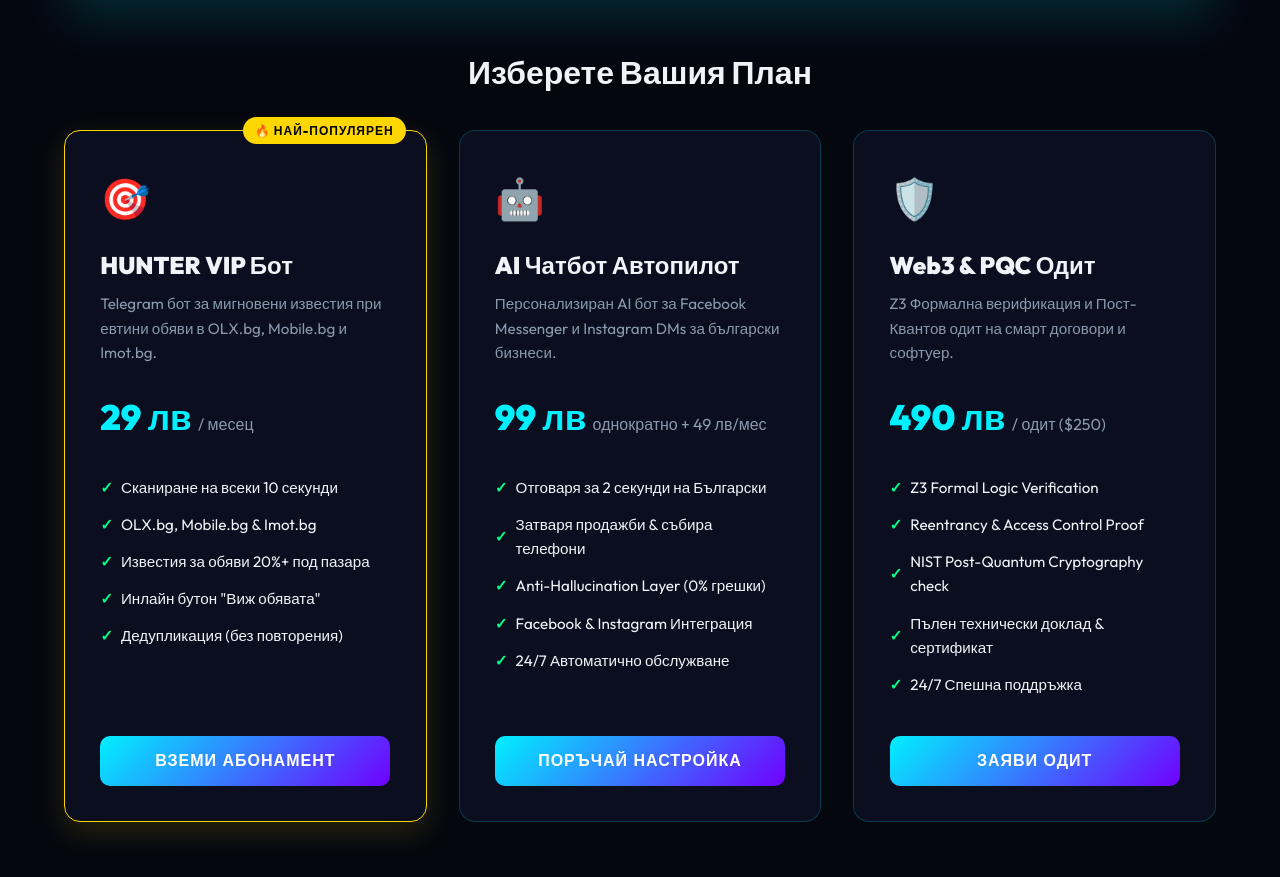
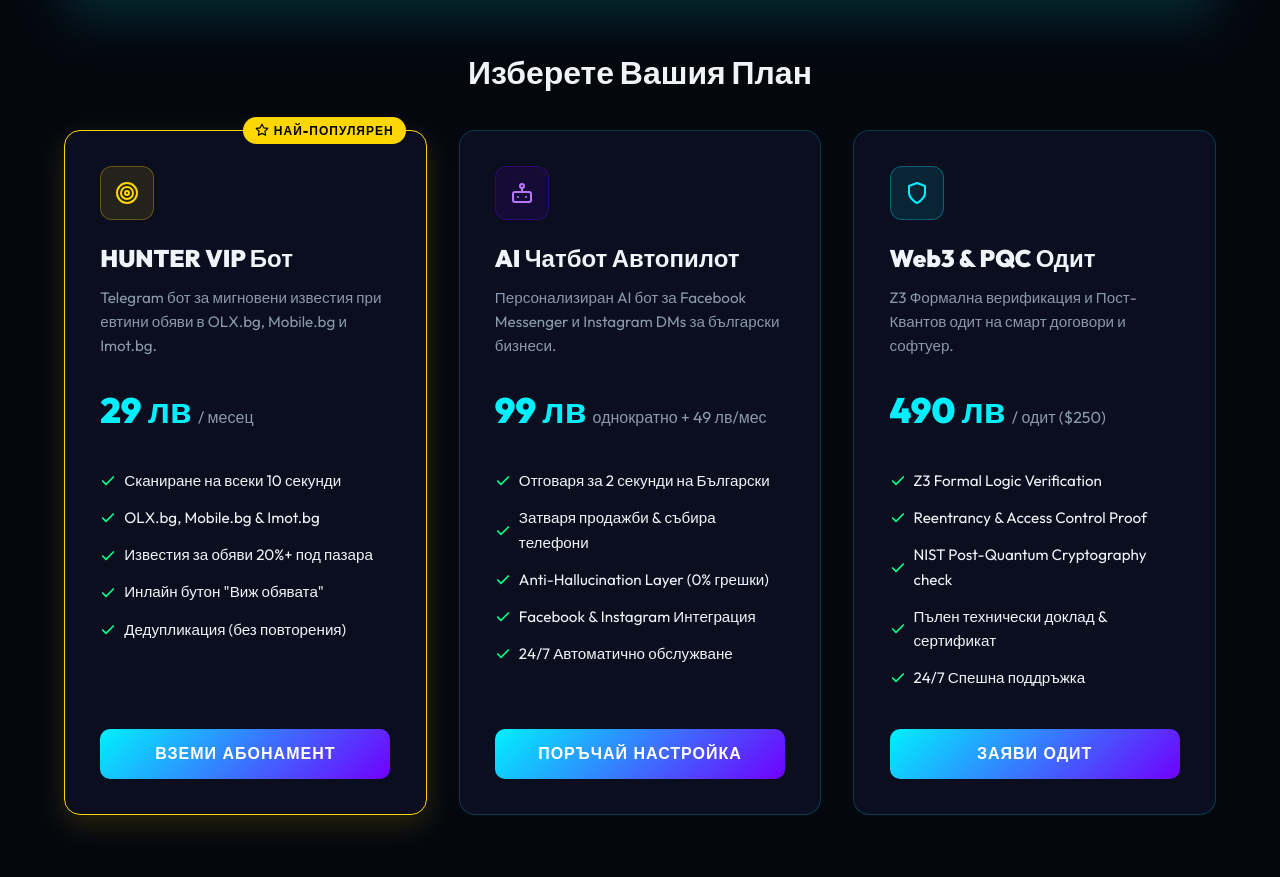
Before and after one commit to papica777-eng/HUNTER, a website: page index.html in a window 1280 px wide. Shown: the part 1460-2337 px from the top of the page. Drawn offline with Linux system fonts and the light colour scheme.

Commit message:
style: replace chat emojis with professional SVG vector icons and glowing icon badges

```diff
--- a/index.html
+++ b/index.html
@@ -261,11 +261,44 @@
       border-radius: 20px;
       text-transform: uppercase;
       letter-spacing: 1px;
+      display: flex;
+      align-items: center;
+      gap: 0.3rem;
     }
 
-    .card-icon {
-      font-size: 2.5rem;
-      margin-bottom: 1rem;
+    .svg-icon {
+      width: 24px;
+      height: 24px;
+      stroke: currentColor;
+      stroke-width: 2;
+      stroke-linecap: round;
+      stroke-linejoin: round;
+      fill: none;
+    }
+
+    .card-icon-wrapper {
+      width: 54px;
+      height: 54px;
+      border-radius: 12px;
+      background: rgba(0, 240, 255, 0.1);
+      border: 1px solid rgba(0, 240, 255, 0.3);
+      display: flex;
+      align-items: center;
+      justify-content: center;
+      color: var(--accent-cyan);
+      margin-bottom: 1.2rem;
+    }
+
+    .card-icon-wrapper.purple {
+      background: rgba(112, 0, 255, 0.1);
+      border-color: rgba(112, 0, 255, 0.3);
+      color: #b877ff;
+    }
+
+    .card-icon-wrapper.gold {
+      background: rgba(255, 215, 0, 0.1);
+      border-color: rgba(255, 215, 0, 0.3);
+      color: var(--accent-gold);
     }
 
     .card-title {
@@ -309,10 +342,15 @@
       gap: 0.5rem;
     }
 
-    .card-features li::before {
-      content: "✓";
-      color: var(--accent-green);
-      font-weight: bold;
+    .check-icon {
+      width: 16px;
+      height: 16px;
+      stroke: var(--accent-green);
+      stroke-width: 2.5;
+      stroke-linecap: round;
+      stroke-linejoin: round;
+      fill: none;
+      flex-shrink: 0;
     }
 
     .btn-buy {
@@ -502,49 +540,58 @@
 
       <!-- Plan 1: HUNTER VIP -->
       <div class="pricing-card featured">
-        <div class="featured-tag">🔥 НАЙ-ПОПУЛЯРЕН</div>
-        <div class="card-icon">🎯</div>
+        <div class="featured-tag">
+          <svg class="svg-icon" style="width:14px; height:14px; stroke:#000;" viewBox="0 0 24 24"><polygon points="12 2 15.09 8.26 22 9.27 17 14.14 18.18 21.02 12 17.77 5.82 21.02 7 14.14 2 9.27 8.91 8.26 12 2"></polygon></svg>
+          НАЙ-ПОПУЛЯРЕН
+        </div>
+        <div class="card-icon-wrapper gold">
+          <svg class="svg-icon" viewBox="0 0 24 24"><circle cx="12" cy="12" r="10"></circle><circle cx="12" cy="12" r="6"></circle><circle cx="12" cy="12" r="2"></circle></svg>
+        </div>
         <h3 class="card-title">HUNTER VIP Бот</h3>
         <p class="card-desc">Telegram бот за мигновени известия при евтини обяви в OLX.bg, Mobile.bg и Imot.bg.</p>
         <div class="card-price">29 лв <span>/ месец</span></div>
         <ul class="card-features">
-          <li>Сканиране на всеки 10 секунди</li>
-          <li>OLX.bg, Mobile.bg & Imot.bg</li>
-          <li>Известия за обяви 20%+ под пазара</li>
-          <li>Инлайн бутон "Виж обявата"</li>
-          <li>Дедупликация (без повторения)</li>
+          <li><svg class="check-icon" viewBox="0 0 24 24"><polyline points="20 6 9 17 4 12"></polyline></svg> Сканиране на всеки 10 секунди</li>
+          <li><svg class="check-icon" viewBox="0 0 24 24"><polyline points="20 6 9 17 4 12"></polyline></svg> OLX.bg, Mobile.bg & Imot.bg</li>
+          <li><svg class="check-icon" viewBox="0 0 24 24"><polyline points="20 6 9 17 4 12"></polyline></svg> Известия за обяви 20%+ под пазара</li>
+          <li><svg class="check-icon" viewBox="0 0 24 24"><polyline points="20 6 9 17 4 12"></polyline></svg> Инлайн бутон "Виж обявата"</li>
+          <li><svg class="check-icon" viewBox="0 0 24 24"><polyline points="20 6 9 17 4 12"></polyline></svg> Дедупликация (без повторения)</li>
         </ul>
         <button class="btn-buy" onclick="openCheckout('HUNTER VIP Бот за Обяви', 29, 'month')">Вземи Абонамент</button>
       </div>
 
       <!-- Plan 2: AI Sales Bot Setup -->
       <div class="pricing-card">
-        <div class="card-icon">🤖</div>
+        <div class="card-icon-wrapper purple">
+          <svg class="svg-icon" viewBox="0 0 24 24"><rect x="3" y="11" width="18" height="10" rx="2"></rect><circle cx="12" cy="5" r="2"></circle><path d="M12 7v4"></path><line x1="8" y1="16" x2="8.01" y2="16"></line><line x1="16" y1="16" x2="16.01" y2="16"></line></svg>
+        </div>
         <h3 class="card-title">AI Чатбот Автопилот</h3>
         <p class="card-desc">Персонализиран AI бот за Facebook Messenger и Instagram DMs за български бизнеси.</p>
         <div class="card-price">99 лв <span>однократно + 49 лв/мес</span></div>
         <ul class="card-features">
-          <li>Отговаря за 2 секунди на Български</li>
-          <li>Затваря продажби & събира телефони</li>
-          <li>Anti-Hallucination Layer (0% грешки)</li>
-          <li>Facebook & Instagram Интеграция</li>
-          <li>24/7 Автоматично обслужване</li>
+          <li><svg class="check-icon" viewBox="0 0 24 24"><polyline points="20 6 9 17 4 12"></polyline></svg> Отговаря за 2 секунди на Български</li>
+          <li><svg class="check-icon" viewBox="0 0 24 24"><polyline points="20 6 9 17 4 12"></polyline></svg> Затваря продажби & събира телефони</li>
+          <li><svg class="check-icon" viewBox="0 0 24 24"><polyline points="20 6 9 17 4 12"></polyline></svg> Anti-Hallucination Layer (0% грешки)</li>
+          <li><svg class="check-icon" viewBox="0 0 24 24"><polyline points="20 6 9 17 4 12"></polyline></svg> Facebook & Instagram Интеграция</li>
+          <li><svg class="check-icon" viewBox="0 0 24 24"><polyline points="20 6 9 17 4 12"></polyline></svg> 24/7 Автоматично обслужване</li>
         </ul>
         <button class="btn-buy" onclick="openCheckout('AI Чатбот Автопилот', 99, 'once')">Поръчай Настройка</button>
       </div>
 
       <!-- Plan 3: Web3 Security Audit -->
       <div class="pricing-card">
-        <div class="card-icon">🛡️</div>
+        <div class="card-icon-wrapper">
+          <svg class="svg-icon" viewBox="0 0 24 24"><path d="M12 22s8-4 8-10V5l-8-3-8 3v7c0 6 8 10 8 10z"></path></svg>
+        </div>
         <h3 class="card-title">Web3 & PQC Одит</h3>
         <p class="card-desc">Z3 Формална верификация и Пост-Квантов одит на смарт договори и софтуер.</p>
         <div class="card-price">490 лв <span>/ одит ($250)</span></div>
         <ul class="card-features">
-          <li>Z3 Formal Logic Verification</li>
-          <li>Reentrancy & Access Control Proof</li>
-          <li>NIST Post-Quantum Cryptography check</li>
-          <li>Пълен технически доклад & сертификат</li>
-          <li>24/7 Спешна поддръжка</li>
+          <li><svg class="check-icon" viewBox="0 0 24 24"><polyline points="20 6 9 17 4 12"></polyline></svg> Z3 Formal Logic Verification</li>
+          <li><svg class="check-icon" viewBox="0 0 24 24"><polyline points="20 6 9 17 4 12"></polyline></svg> Reentrancy & Access Control Proof</li>
+          <li><svg class="check-icon" viewBox="0 0 24 24"><polyline points="20 6 9 17 4 12"></polyline></svg> NIST Post-Quantum Cryptography check</li>
+          <li><svg class="check-icon" viewBox="0 0 24 24"><polyline points="20 6 9 17 4 12"></polyline></svg> Пълен технически доклад & сертификат</li>
+          <li><svg class="check-icon" viewBox="0 0 24 24"><polyline points="20 6 9 17 4 12"></polyline></svg> 24/7 Спешна поддръжка</li>
         </ul>
         <button class="btn-buy" onclick="openCheckout('Web3 & PQC Одит', 490, 'once')">Заяви Одит</button>
       </div>
@@ -582,22 +629,22 @@
 
       <div class="payment-option selected" onclick="selectPayment(this, 'crypto')">
         <div>
-          <strong>💎 USDT / SOL / TRX (Крипто)</strong>
+          <strong>USDT / SOL / TRX (Крипто)</strong>
           <div style="font-size:0.8rem; color:var(--text-muted);">Моментална автоматична активация</div>
         </div>
-        <span style="color:var(--accent-green);">Препоръчано</span>
+        <span style="color:var(--accent-green); font-size:0.85rem; font-weight:700;">Препоръчано</span>
       </div>
 
       <div class="payment-option" onclick="selectPayment(this, 'revolut')">
         <div>
-          <strong>💳 Revolut / Банков превод</strong>
+          <strong>Revolut / Банков превод</strong>
           <div style="font-size:0.8rem; color:var(--text-muted);">Заплащане в лв. (BGN) или EUR</div>
         </div>
       </div>
 
       <div class="payment-option" onclick="selectPayment(this, 'sponsors')">
         <div>
-          <strong>💖 GitHub Sponsors</strong>
+          <strong>GitHub Sponsors</strong>
           <div style="font-size:0.8rem; color:var(--text-muted);">Месечен абонамент през GitHub</div>
         </div>
       </div>
```
